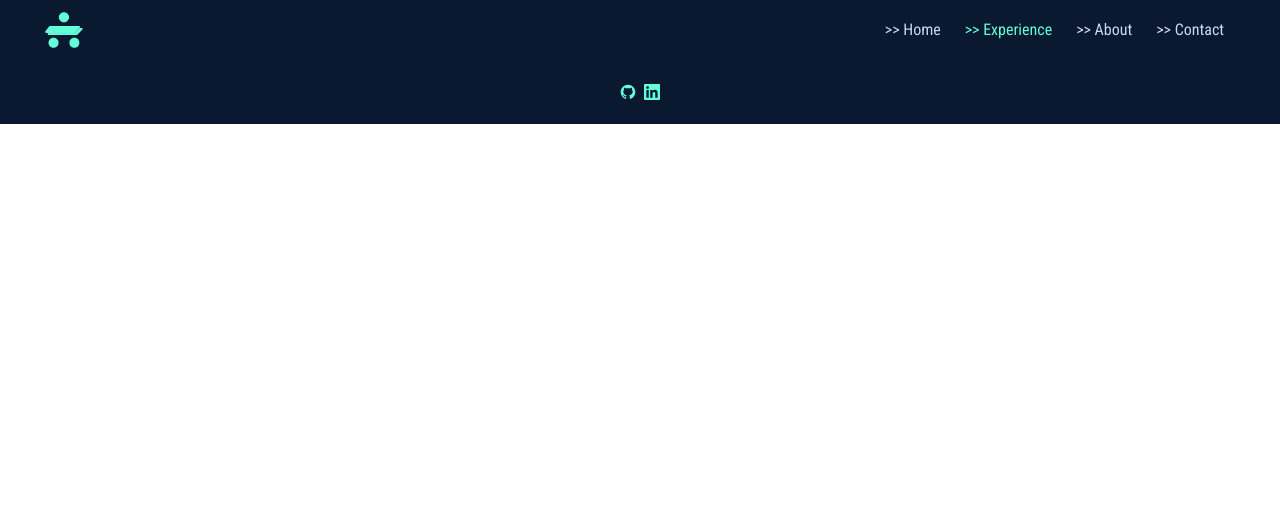
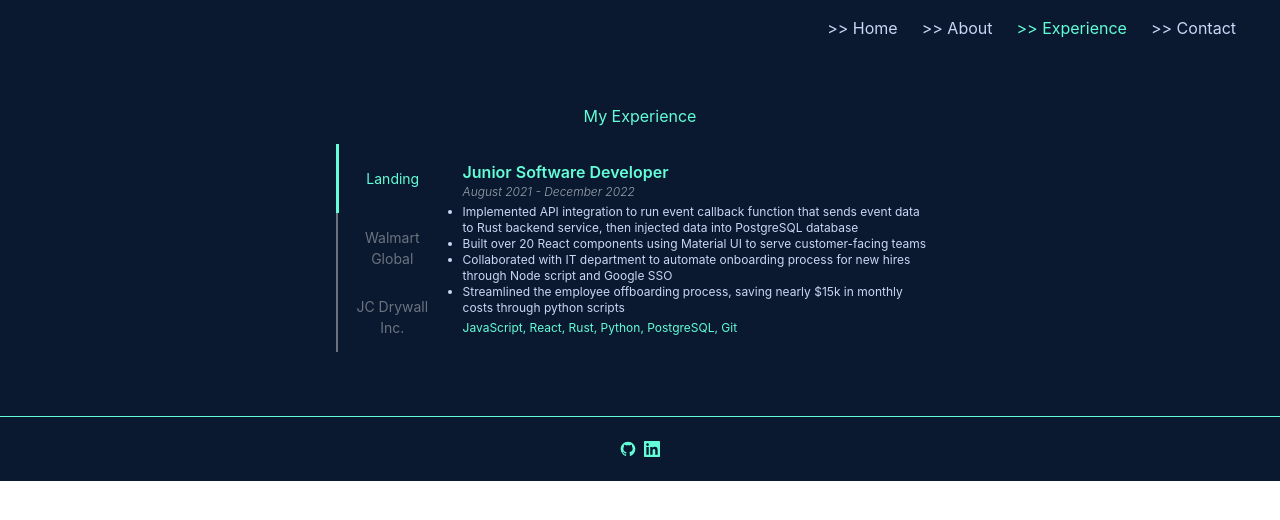
Before and after one commit to armando-valencia/personal-website, a React (Vite) app: page /experience in a window 1280 px wide. Shown: the top 520 px of the page. Built offline with nearby package versions, Linux system fonts and the light colour scheme.

Commit message:
Install CharkaUI, work on experience, tweak css

```diff
--- a/package.json
+++ b/package.json
@@ -9,6 +9,11 @@
     "preview": "vite preview"
   },
   "dependencies": {
+    "@chakra-ui/react": "^2.5.1",
+    "@chakra-ui/tabs": "^2.1.8",
+    "@emotion/react": "^11.10.6",
+    "@emotion/styled": "^11.10.6",
+    "framer-motion": "^10.0.1",
     "react": "^18.2.0",
     "react-dom": "^18.2.0",
     "react-icons": "^4.7.1",
--- a/src/components/Footer.jsx
+++ b/src/components/Footer.jsx
@@ -2,9 +2,17 @@ import React from "react";
 import { GrGithub, GrLinkedin } from "react-icons/gr";
 
 const Footer = () => {
+	const githubUrl = "https://github.com/thearmandovalencia/portfolio";
+	const linkedinUrl = "https://www.linkedin.com/in/armandovalencia1/";
+
 	return (
-		<div className="flex justify-center p-6 gap-2">
-			<GrGithub /> <GrLinkedin />
+		<div className="flex justify-center p-6 mt-8 gap-2 border-t border-secondary">
+			<a href={githubUrl} target="_blank">
+				<GrGithub />
+			</a>
+			<a href={linkedinUrl} target="_blank">
+				<GrLinkedin />
+			</a>
 		</div>
 	);
 };
--- a/src/components/Nav.jsx
+++ b/src/components/Nav.jsx
@@ -11,10 +11,10 @@ const Nav = () => {
 		setNav(!nav);
 	};
 
-	const pages = ["Home", "Experience", "About", "Contact"];
+	const pages = ["Home", "About", "Experience", "Contact"];
 
 	return (
-		<div className="text-secondary p-3">
+		<div className="">
 			{nav === true ? (
 				<FiX
 					onClick={handleNav}
@@ -46,10 +46,10 @@ const Nav = () => {
 				</nav>
 			)}
 
-			<div className="flex justify-between items-center px-8">
-				<div>
+			<div className="flex justify-end items-center px-8 py-4">
+				{/*<div>
 					<img src="\Logo.png" alt="" className="h-9" />
-				</div>
+						</div>*/}
 				<div>
 					<nav className="flex bg-transparent max-sm:hidden">
 						<ul className="pl-3">
--- a/src/components/NavItem.jsx
+++ b/src/components/NavItem.jsx
@@ -4,7 +4,7 @@ import { NavLink } from "react-router-dom";
 const NavItem = ({ page, isActive }) => {
 	return (
 		<NavLink
-			to={`/${page == "home" ? "" : page.toLowerCase()}`}
+			to={`/${page == "Home" ? "" : page.toLowerCase()}`}
 			className={isActive}
 			end
 		>
--- a/src/index.css
+++ b/src/index.css
@@ -19,6 +19,10 @@
 	@apply cursor-pointer hover:bg-primary text-secondary bg-transparent px-3 py-2;
 }
 
+.tab-panel__h1 {
+	@apply text-secondary font-semibold;
+}
+
 @layer base {
 	html {
 		font-family: Roboto Condensed, system-ui, sans-serif;
--- a/src/index.jsx
+++ b/src/index.jsx
@@ -4,10 +4,14 @@ import App from "./App";
 import "./index.css";
 import { BrowserRouter } from "react-router-dom";
 
+import { ChakraProvider } from "@chakra-ui/react";
+
 ReactDOM.createRoot(document.getElementById("root")).render(
 	<React.StrictMode>
 		<BrowserRouter>
-			<App />
+			<ChakraProvider>
+				<App />
+			</ChakraProvider>
 		</BrowserRouter>
 	</React.StrictMode>
 );
--- a/src/pages/Experience.jsx
+++ b/src/pages/Experience.jsx
@@ -1,7 +1,158 @@
+import { Tab, TabList, TabPanels, TabPanel, Tabs } from "@chakra-ui/tabs";
 import React from "react";
 
 const Experience = () => {
-	return <div></div>;
+	const companies = ["Landing", "Walmart Global", "JC Drywall Inc."];
+
+	return (
+		<div className="p-8 ">
+			<div className="flex justify-center m-4">
+				<h1>My Experience</h1>
+			</div>
+			<div className="flex justify-center">
+				<Tabs
+					isFitted
+					isLazy
+					size="sm"
+					className="text-gray-500 border-l-gray-500 w-1/2 flex"
+					orientation="vertical"
+				>
+					<TabList>
+						{companies.map((company) => (
+							<Tab
+								_selected={{
+									color: "#63fdd8",
+									borderLeft: "3px solid",
+									borderLeftColor: "#63fdd8",
+								}}
+								_hover={{
+									color: "#63fdd8",
+									borderLeft: "2px solid",
+									borderLeftColor: "#63fdd8",
+									bg: "#163563",
+								}}
+								key={company}
+							>
+								{company}
+							</Tab>
+						))}
+					</TabList>
+
+					<TabPanels>
+						{/* Landing */}
+						<TabPanel className="">
+							<div className="">
+								<h1 className="tab-panel__h1">
+									Junior Software Developer
+								</h1>
+								<h3 className="text-gray-400 text-xs font-light italic">
+									August 2021 - December 2022
+								</h3>
+							</div>
+							<ul className="text-tertiary text-xs list-disc py-1">
+								<li>
+									Implemented API integration to run event
+									callback function that sends event data to
+									Rust backend service, then injected data
+									into PostgreSQL database
+								</li>
+								<li>
+									Built over 20 React components using
+									Material UI to serve customer-facing teams
+								</li>
+								<li>
+									Collaborated with IT department to automate
+									onboarding process for new hires through
+									Node script and Google SSO
+								</li>
+								<li>
+									Streamlined the employee offboarding
+									process, saving nearly $15k in monthly costs
+									through python scripts
+								</li>
+							</ul>
+
+							<h3 className="text-secondary text-xs">
+								JavaScript, React, Rust, Python, PostgreSQL, Git
+							</h3>
+						</TabPanel>
+						{/* Walmart */}
+						<TabPanel className="">
+							<h1 className="tab-panel__h1">
+								Frontend Software Developer - Internship
+							</h1>
+							<h3 className="text-gray-400 text-xs font-light italic">
+								January 2021 - May 2021
+							</h3>
+
+							<ul className="text-tertiary text-xs list-disc py-1">
+								<li>
+									Developed UI of landing page for a React
+									web-app
+								</li>
+								<li>
+									Worked in an Agile development cycle with
+									bi-weekly sprints
+								</li>
+								<li>
+									Migrated a multi-page user experience into a
+									single page to enhance user engagement
+								</li>
+								<li>
+									Strong contributor in entire development
+									cycle, from concept & design to development
+									phases
+								</li>
+								<li>
+									Utilized GitHub as version control software
+									to track and update code
+								</li>
+								<li>
+									Documented codebase for future teams to
+									refer back to
+								</li>
+							</ul>
+							<h3 className="text-secondary text-xs">
+								JavaScript, React, Bootstrap, Git
+							</h3>
+						</TabPanel>
+						{/* JC Drywall Inc. */}
+						<TabPanel className="">
+							<h1 className="tab-panel__h1">
+								Software Developer - Freelance
+							</h1>
+							<h3 className="text-gray-400 text-xs font-light italic">
+								December 2020 - March 2022
+							</h3>
+
+							<ul className="text-tertiary text-xs list-disc py-1">
+								<li>
+									Developed static website utilizing Bootstrap
+									and React, as well as HTML, CSS, and
+									JavaScript
+								</li>
+								<li>
+									Create relevant UI/UX wireframes and mockups
+									through Figma
+								</li>
+								<li>
+									Increased company online engagement by 150%
+									over a 6-month period
+								</li>
+								<li>
+									Facilitate bi-weekly meetings with clients
+									to discuss new features or bug fixes
+								</li>
+							</ul>
+							<h3 className="text-secondary text-xs">
+								JavaScript, Bootstrap, Git
+							</h3>
+						</TabPanel>
+					</TabPanels>
+				</Tabs>
+			</div>
+		</div>
+	);
 };
 
 export default Experience;
--- a/src/pages/Home.jsx
+++ b/src/pages/Home.jsx
@@ -1,8 +1,3 @@
-const Home = () => (
-	<div className="text-secondary">
-		<h1>Armando</h1>
-		<p>hi</p>
-	</div>
-);
+const Home = () => <div className=""></div>;
 
 export default Home;
```
Also changed, not shown: 1 other file (tests, documents, lock files or other folders).
